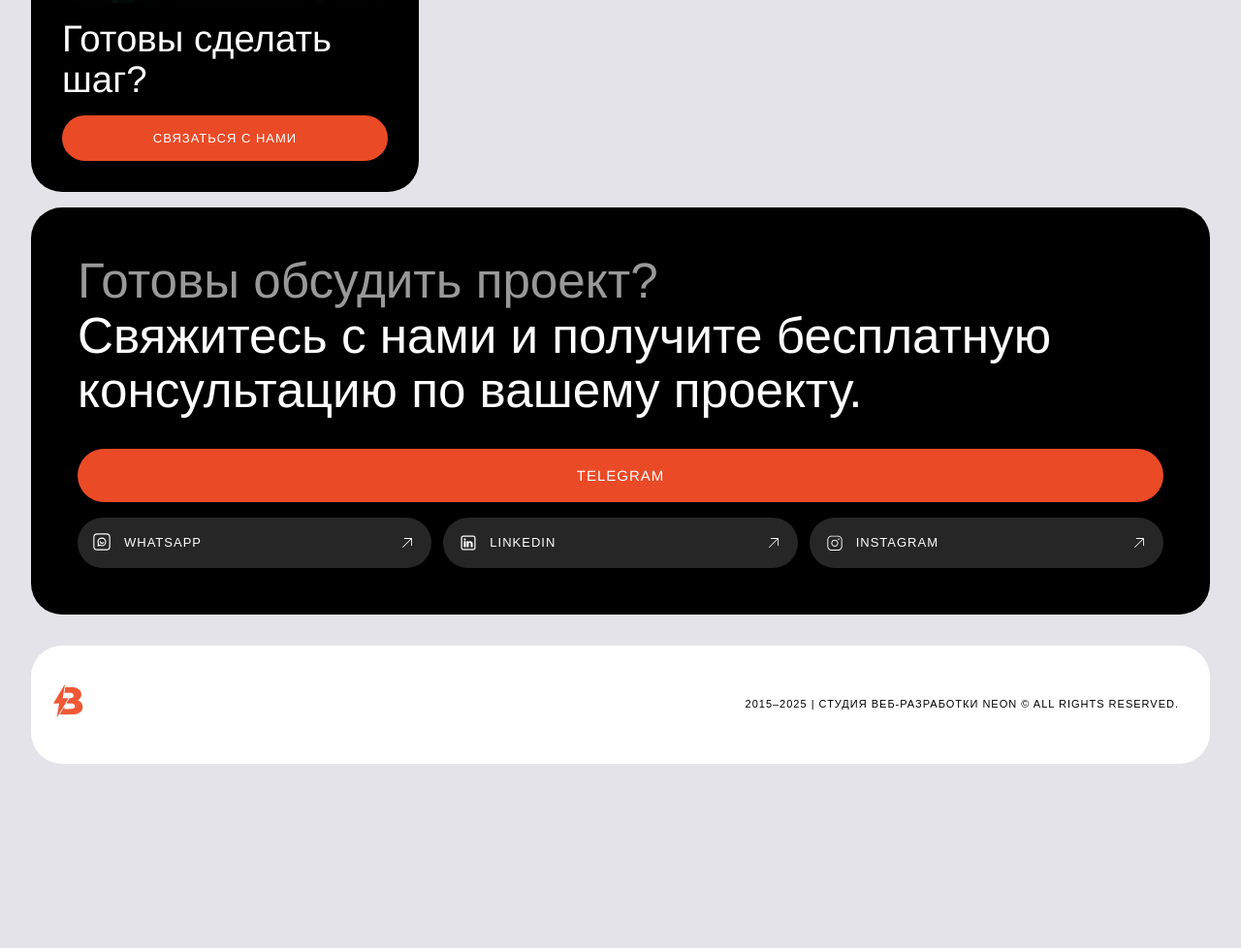
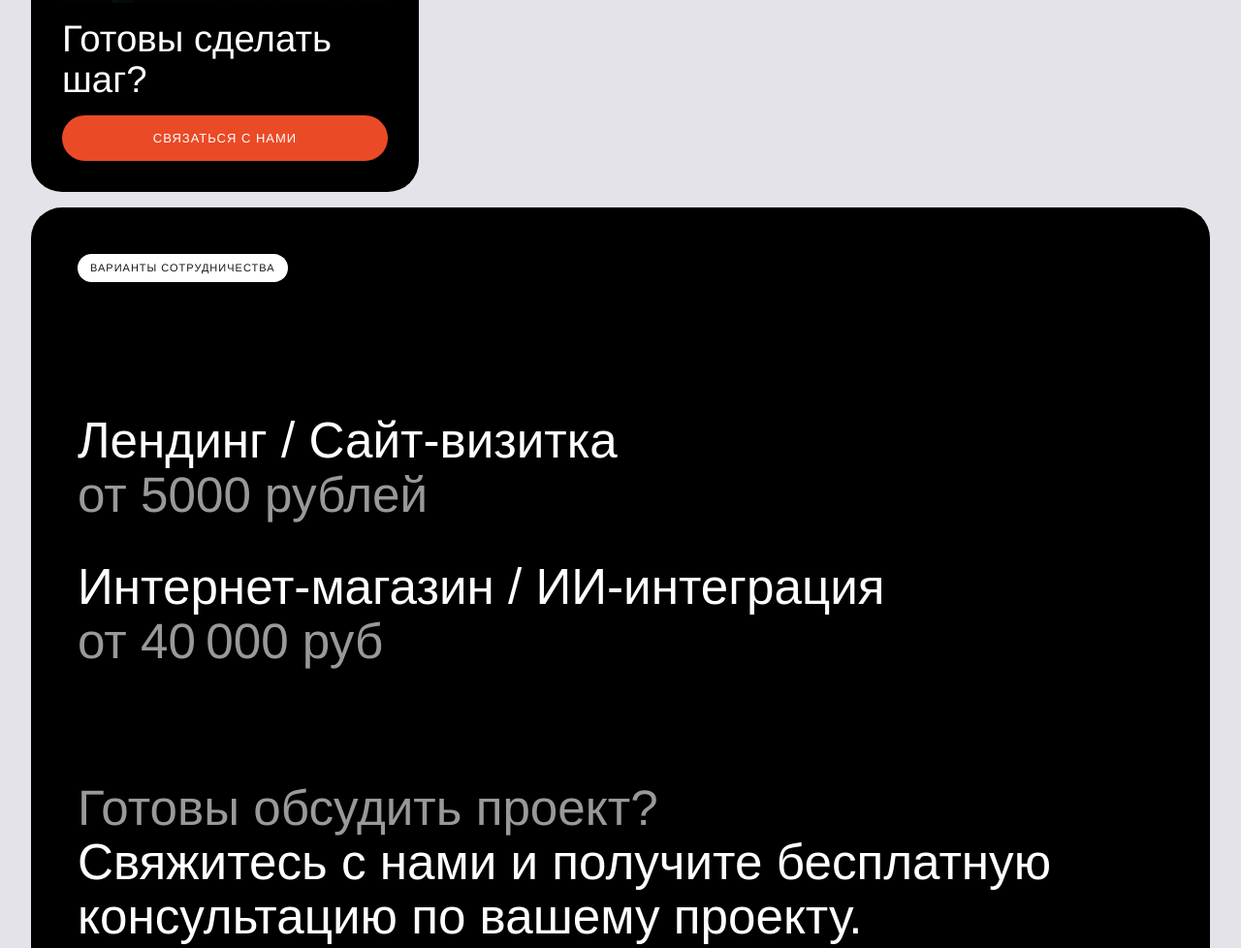
Before and after one commit to profMoish/discount-site, a plain HTML site: page index.html in a window 1280 px wide. Shown: the part 8300-9278 px from the top of the page at 97% size. Before the commit the page ends 9120 px from the top, so only its background shows below. Drawn offline with nearby package versions, Linux system fonts and the light colour scheme; no server answers; a web font is replaced by a local one.

Commit message:
add price

```diff
--- a/index.html
+++ b/index.html
@@ -98,7 +98,7 @@
                       style="transform: translate3d(0px, 0%, 0px) scale3d(1, 1, 1) rotateX(0deg) rotateY(0deg) rotateZ(0deg) skew(0deg, 0deg); transform-style: preserve-3d;">
                       проекты</div>
                   </div>
-                </a><a onclick="sendTracking('❗️ услуги')" href="/second.html" class="navbar-menu-item-link w-inline-block">
+                </a><a onclick="sendTracking('❗️ услуги')" href="#price" class="navbar-menu-item-link w-inline-block">
                   <div class="navbar-menu-item-inner">
                     <div class="navbar-menu-item-text"
                       style="transform: translate3d(0px, 0%, 0px) scale3d(1, 1, 1) rotateX(0deg) rotateY(0deg) rotateZ(0deg) skew(0deg, 0deg); transform-style: preserve-3d;">
@@ -150,7 +150,7 @@
                                 class="nav-item inverse w-inline-block w--current" tabindex="0">
                                 <div class="nav-item-text">Главная</div>
                                 <div class="nav-item-line inverse" style="width: 0%;"></div>
-                              </a><a onclick="sendTracking('❗️ 2 услуги')" href="/second.html" class="nav-item inverse w-inline-block" tabindex="0">
+                              </a><a onclick="sendTracking('❗️ 2 услуги')" href="#price" class="nav-item inverse w-inline-block" tabindex="0">
                                 <div class="nav-item-text">услуги</div>
                                 <div class="nav-item-line inverse" style="width: 0%;"></div>
                               </a><a onclick="sendTracking('❗️ 2 о нас')" href="/second.html" class="nav-item inverse w-inline-block" tabindex="0">
@@ -606,7 +606,7 @@
         <div class="mobile-menu-wrapper">
           <div class="mobile-menu-nav"><a onclick="sendTracking('❗️ 11 проекты ')" href="/second.html" class="mobile-menu-nav-link w-inline-block">
               <div class="mobile-menu-nav-text">проекты</div>
-            </a><a onclick="sendTracking('❗️ 11 услуги ')" href="/second.html" class="mobile-menu-nav-link w-inline-block">
+            </a><a onclick="sendTracking('❗️ 11 услуги ')" href="#price" class="mobile-menu-nav-link w-inline-block">
               <div class="mobile-menu-nav-text">услуги</div>
             </a><a onclick="sendTracking('❗️ 11 о нас ')" href="/second.html" class="mobile-menu-nav-link w-inline-block">
               <div class="mobile-menu-nav-text">о нас</div>
@@ -706,7 +706,7 @@
                 </div>
               </div>
             </div>
-            <div class="button-wrapper-full"><a onclick="sendTracking('❗️ 12 варианты сотрудничества ')" href="/second.html" class="button primary large w-inline-block">
+            <div class="button-wrapper-full"><a onclick="sendTracking('❗️ 12 варианты сотрудничества ')" href="#price" class="button primary large w-inline-block">
                 <div class="button-inner">
                   <div class="button-inner-text"
                     style="transform: translate3d(0px, 0%, 0px) scale3d(1, 1, 1) rotateX(0deg) rotateY(0deg) rotateZ(0deg) skew(0deg, 0deg); transform-style: preserve-3d;">
@@ -974,7 +974,7 @@
           </div>
         </div>
       </section>
-      <section class="section-cta-contact" id="contact">
+      <section class="section-cta-contact" >
         <div class="padding-global">
           <div class="padding-top padding-small">
             <div class="card primary"
@@ -988,6 +988,27 @@
                       alt=""></div>
                   <div> -->
                     <div class="margin-bottom margin-medium">
+                      <div class="margin-bottom margin-xhuge">
+                        <div class="label inverse-primary">
+                          <div class="label-text">варианты сотрудничества</div>
+                        </div>
+
+                      </div>
+                      <h2 id="price" class="heading-style-h1">
+                        Лендинг / Сайт‑визитка
+                        <br>
+                        <span class="text-color-muted-inverse">от 5000 рублей</span>
+
+                        <div style="height: 3vw;"></div>
+
+                        Интернет‑магазин / ИИ‑интеграция
+                        <br>
+                        <span class="text-color-muted-inverse">от 40 000 руб</span>
+
+                        <div style="height: 9vw;"></div>
+                       </h2>
+
+
                       <h2 class="heading-style-h1"><span class="text-color-muted-inverse">Готовы обсудить проект?                      </span>
                          <br>Свяжитесь с нами и получите бесплатную консультацию по вашему проекту.
 
@@ -1003,7 +1024,7 @@
                               Telegram
 
                             </div>
-                            <div class="button-inner-text-hover"
+                            <div id="contact" class="button-inner-text-hover"
                               style="transform: translate3d(0px, 0%, 0px) scale3d(1, 1, 1) rotateX(0deg) rotateY(0deg) rotateZ(0deg) skew(0deg, 0deg); transform-style: preserve-3d;">
                               Написать в Telegram</div>
                           </div>
```
